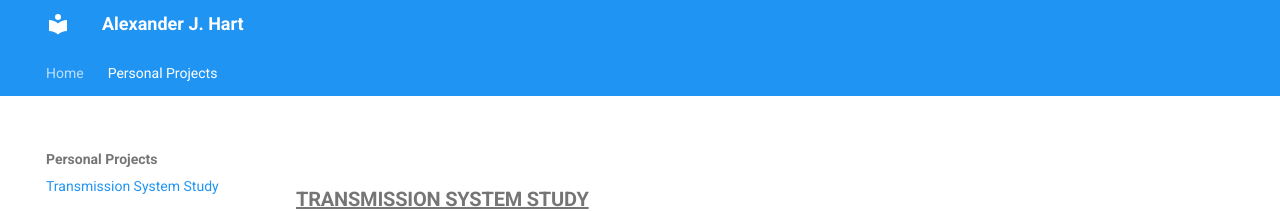
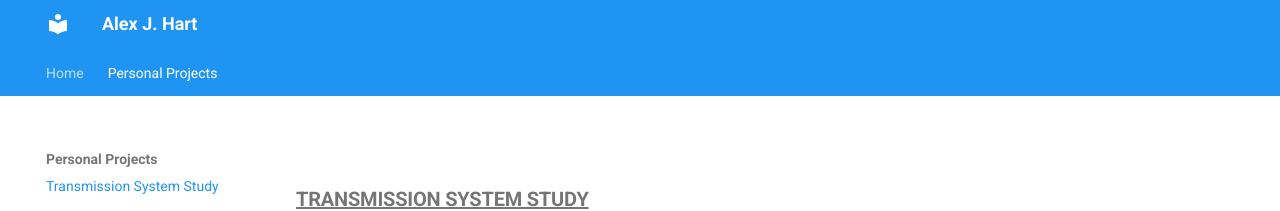
Before and after one commit to ajhart5/portfolio, an MkDocs documentation site: the page built from docs/projectsPersonal/TransmissionSystemStudy.md, in a window 1280 px wide. Shown: the top 211 px of the page. Built offline with MkDocs 1.6.1 and Material for MkDocs 9.7.7, drawn with Linux system fonts in a browser that asks for light colours.

Commit message:
Touch ups

```diff
--- a/mkdocs.yml
+++ b/mkdocs.yml
@@ -1,4 +1,4 @@
-site_name: Alexander J. Hart
+site_name: Alex J. Hart
 
 theme:
   name: material
```
Also changed, not shown: docs/index.md (+1 -1 lines).
